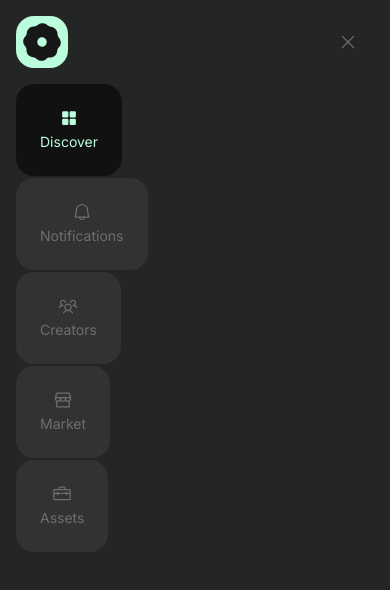
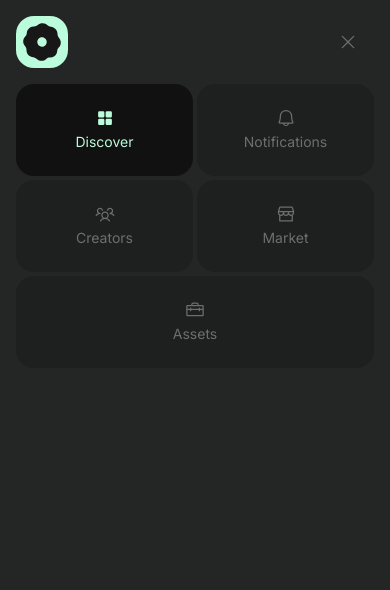
Before and after one commit to dolianich/dellicium, a React (Vite) app: page /discover in a window 390 px wide. Both pictures are taken after a click on the element 42 px from the left and 42 px from the top of the page. Shown: the top 590 px of the page. Built offline with nearby package versions, Linux system fonts and the light colour scheme.

Commit message:
Redesigned the MobNav component

```diff
--- a/src/components/MobNav/MobNav.module.css
+++ b/src/components/MobNav/MobNav.module.css
@@ -31,11 +31,12 @@
         background-color: var(--grey);
         width: 100%;
         height: 100%;
-        transition: all ease-in-out 1s;
     }
 
     .nav{
         display: flex;
+        align-items: center;
+        justify-content: center;
         width: 100%;
         margin-left: 16px;
         margin-right: 16px;
@@ -44,6 +45,5 @@
 
     .menuClosed{
         display: none;
-        transition: all ease-in-out 1s;
     }
 }
--- a/src/components/MobNav/MobNav.tsx
+++ b/src/components/MobNav/MobNav.tsx
@@ -17,7 +17,7 @@ const MobNav = () => {
       </div>
       <div className={isOpen ? styles.menuContainer : styles.menuClosed}>
         <div className={styles.nav}>
-          <Navigation onClick={openMenu} direction='vertical'/>
+          <Navigation onClick={openMenu} direction="vertical" type="grid" />
         </div>
       </div>
     </>
--- a/src/components/SideBar/Navigation/NavButton/NavButton.module.css
+++ b/src/components/SideBar/Navigation/NavButton/NavButton.module.css
@@ -19,13 +19,16 @@
 .defaultVertical{
     display: flex;
     flex-direction: column;
-    padding: 24px;
+    padding-top: 24px;
+    padding-bottom: 24px;
+    padding-left: 12px;
+    padding-right: 12px;
     text-decoration: none;
     gap: 4px;
     justify-content: center;
     align-items: center;
     border-radius: 18px;
-    background-color: var(--middle-grey);
+    background-color: var(--dark-grey);
     color: var(--light-grey);
     text-align: left;
     font-size: 14px;
@@ -33,12 +36,17 @@
     font-weight: 400;
     line-height: 20px;
     margin: 0;
+    flex: 1;
+    min-width: 100px;
 }
 
 .selectedVertical{
     display: flex;
     flex-direction: column;
-    padding: 24px;
+    padding-top: 24px;
+    padding-bottom: 24px;
+    padding-left: 12px;
+    padding-right: 12px;
     text-decoration: none;
     gap: 4px;
     justify-content: center;
@@ -52,6 +60,8 @@
     font-weight: 400;
     line-height: 20px;
     margin: 0;
+    flex: 1;
+    min-width: 100px;
 }
 
 .selected{
--- a/src/components/SideBar/Navigation/Navigation.module.css
+++ b/src/components/SideBar/Navigation/Navigation.module.css
@@ -8,3 +8,14 @@
     padding: 0;
     margin: 0;
 }
+
+.navGrid{
+    display: flex;
+    flex-direction: row;
+    flex-wrap: wrap;
+    width: 100%;
+    gap: 4px;
+    padding: 0;
+    margin: 0;
+    max-width: 480px;
+}
--- a/src/components/SideBar/Navigation/Navigation.tsx
+++ b/src/components/SideBar/Navigation/Navigation.tsx
@@ -9,9 +9,10 @@ import {
 import NavButton from './NavButton/NavButton';
 import { useLocation } from 'react-router-dom';
 
-interface Props{
-    onClick?: () => void;
-    direction?: string;
+interface Props {
+  onClick?: () => void;
+  direction?: string;
+  type?: string;
 }
 
 const navButtons = [
@@ -28,11 +29,14 @@ const navButtons = [
   { id: 5, text: 'Assets', icon: Toolbox, link: '/assets', size: 20 },
 ];
 
-const Navigation = ({onClick, direction}: Props) => {
+const Navigation = ({ onClick, direction, type }: Props) => {
   const location = useLocation();
 
   return (
-    <ul className={styles.navUl} onClick={onClick}>
+    <ul
+      className={type === 'grid' ? styles.navGrid : styles.navUl}
+      onClick={onClick}
+    >
       {navButtons.map((button) => (
         <NavButton
           key={button.id}
```
